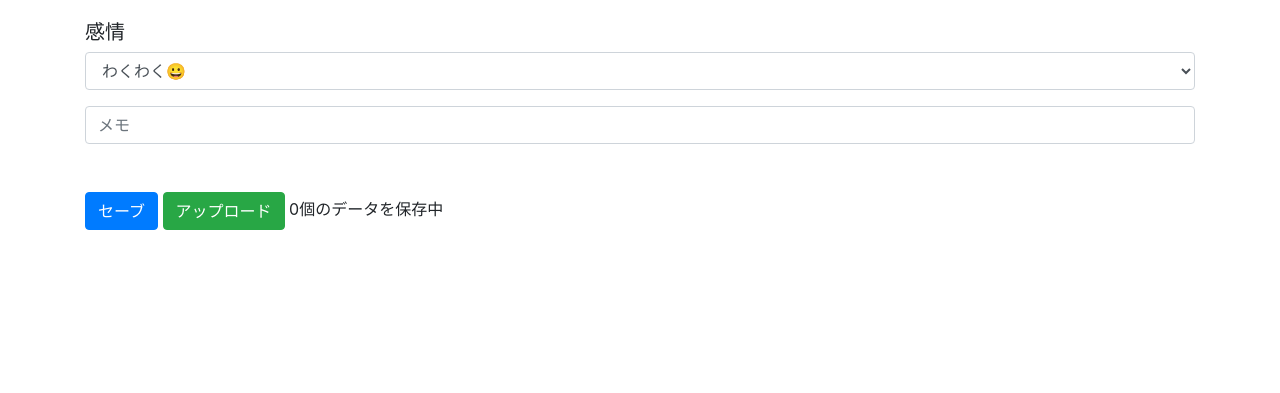
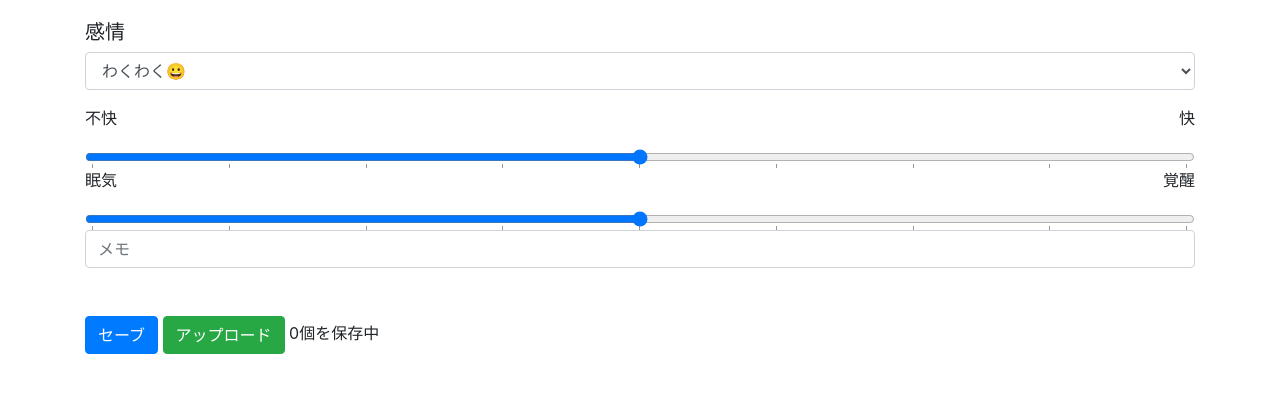
Before and after one commit to tanopanta/label_tsuke_ki, a Flask app: page /boot in a window 1280 px wide. Shown: the part 64-457 px from the top of the page. Run offline with Flask 2, Linux system fonts and the light colour scheme; some libraries are stand-ins or nearby versions.

Commit message:
ラッセルに対応

```diff
--- a/init_db.py
+++ b/init_db.py
@@ -10,6 +10,8 @@ c.execute('''
             id text,
             time int,
             emotion text,
+            arousal int,
+            valence int,
             memo text)''')
 
 #c.execute("alter table data add column bpm real")
--- a/server.py
+++ b/server.py
@@ -53,9 +53,9 @@ def post():
     db = get_db()
     c = db.cursor()
     for js in js_list:
-        args = (js["id"], js["time"], js["emotion"], js["memo"])
+        args = (js["id"], js["time"], js["emotion"], js["valence"], js["arousal"], js["memo"])
         c.execute("""insert into data values
-            (?,?,?,?)""", args)
+            (?,?,?,?,?,?)""", args)
     db.commit()
 
 
--- a/templates/boot.html
+++ b/templates/boot.html
@@ -39,16 +39,37 @@
         <div class="form-group">
             <select class="form-control" id="emotionSelect">
                 <option value="excite">わくわく😀</option>
-                <option value="happiness">幸福😊</option>
+                <option value="happiness">幸せ😊</option>
                 <option value="relax">リラックス🙂</option>
                 <option value="anger">怒り😡</option>
                 <option value="fear">恐れ😱</option>
-                <option value="disgust">嫌悪😱</option>
                 <option value="sadness">悲しみ😭</option>
                 <option value="boring">退屈😦</option>
                 <option value="neutral">中立😐</option>
             </select>
         </div>
+
+        <div>
+            <p class="align-left">不快</p>
+            <p class="align-right">快</p>
+            <input type="range" class="form-control-range" id="range_valence" min="1" max="9" step="1" list="tlist">
+        </div>
+        <div>
+            <p class="align-left">眠気</p>
+            <p class="align-right">覚醒</p>
+            <input type="range" class="form-control-range" id="range_arousal" min="1" max="9" step="1" list="tlist">
+        </div>
+        <datalist id="tlist">
+            <option value="1"></option>
+            <option value="2"></option>
+            <option value="3"></option>
+            <option value="4"></option>
+            <option value="5"></option>
+            <option value="6"></option>
+            <option value="7"></option>
+            <option value="8"></option>
+            <option value="9"></option>
+        </datalist>
 
         <div class="form-group">
             <input type="text" name="memo" id="memo" placeholder="メモ" class="form-control">
@@ -95,7 +116,9 @@
                     id: '{{myid}}',
                     time: Math.floor(Date.now()/1000),
                     memo: $('#memo').val(),
-                    emotion: $('#emotionSelect').val()
+                    emotion: $('#emotionSelect').val(),
+                    arousal: $('#range_arousal').val(),
+                    valence: $('#range_valence').val()
                 });
                 updateSaveCount(datalist.length)
                 localStorage.setItem("label", JSON.stringify(datalist));
@@ -104,14 +127,14 @@
             function updateSaveCount(num) {
                 var msg = "";
                 if(num) {
-                    msg = num + '個のデータを保存中';
+                    msg = num + '個を保存中';
 
                 } else {
                     var datalist = JSON.parse(localStorage.getItem("label"));
                     if(datalist) {
-                        msg =  datalist.length + '個のデータを保存中';
+                        msg =  datalist.length + '個を保存中';
                     } else {
-                        msg = '0個のデータを保存中'
+                        msg = '0個を保存中'
                     }
                 }
                 $('#save_count').text(msg);
```
